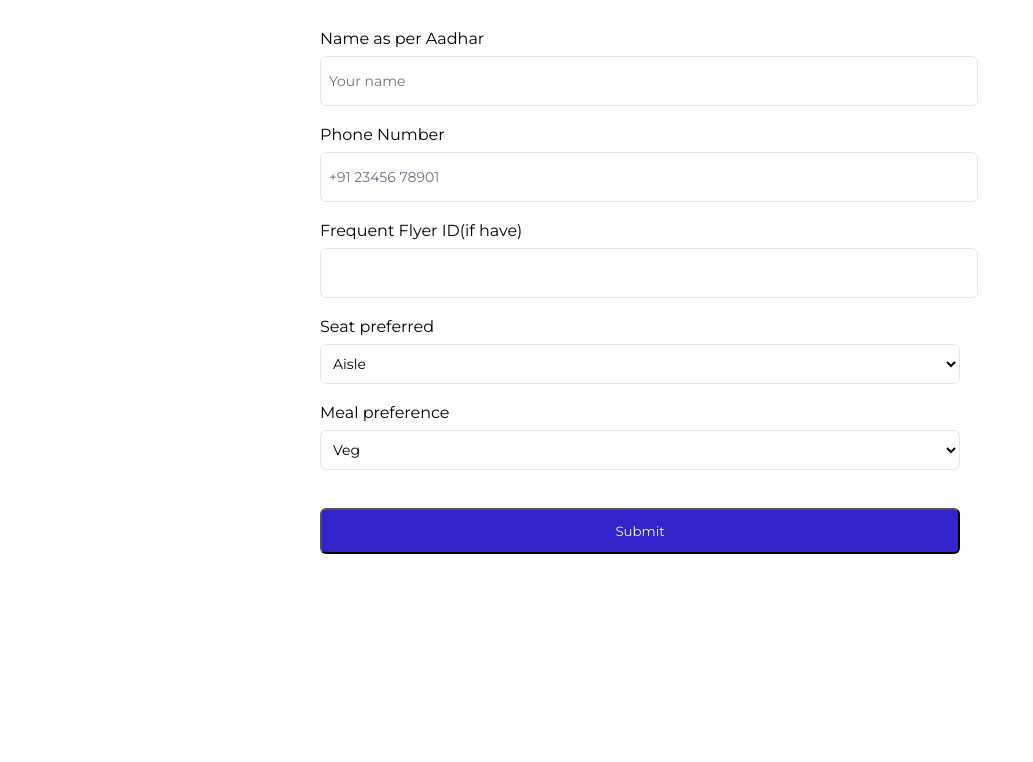
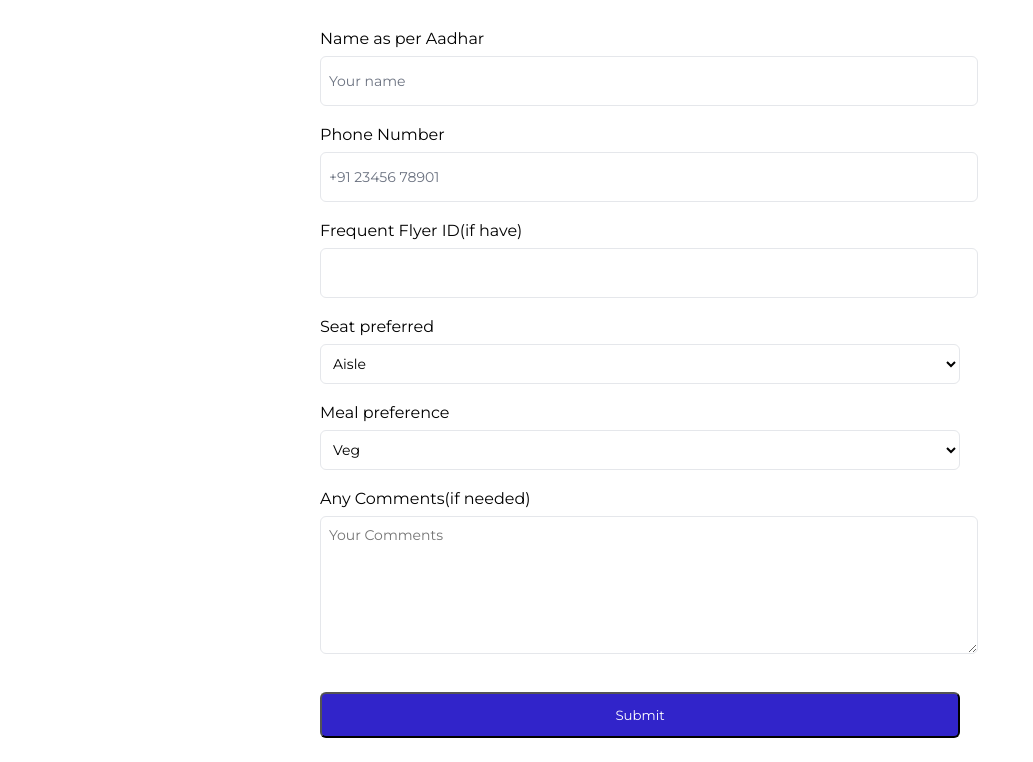
Before and after one commit to GPS-Renewables/Flight-Booking, a plain HTML site: page index.html in a window 1280 px wide. Shown: the part 168-930 px from the top of the page, without its empty margins (0-1033 px from the left). Before the commit the page ends 800 px from the top, so only its background shows below. Drawn offline with Linux system fonts and the light colour scheme.

Commit message:
Update index.html

```diff
--- a/index.html
+++ b/index.html
@@ -66,6 +66,11 @@
             </select>
           </div>
           <br>
+        <div class="form-group">
+            <label for="message" class="form-label">Any Comments(if needed)</label>
+            <textarea class="form-textarea" id="message" name="message" placeholder="Your Comments"></textarea>
+          </div>
+          <br>
       </div>
       <button class="form-submit" type="submit">Submit</button>
     </form>
```
